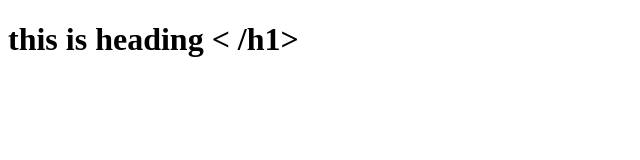
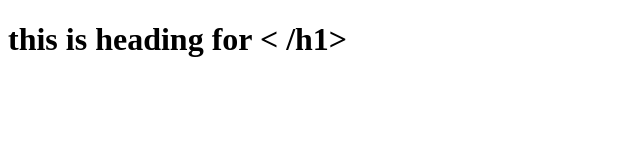
Before and after one commit to jeel2410/git_practice, a plain HTML site: page index.html in a window 1280 px wide. Shown: the whole page, without its empty margins (0-640 px from the left). Drawn offline with Linux system fonts and the light colour scheme.

Commit message:
final commit

```diff
--- a/index.html
+++ b/index.html
@@ -7,6 +7,6 @@
     <title>Document</title>
 </head>
 <body>
-    <h1>this is heading   < /h1>
+    <h1>this is heading   for < /h1>
 </body>
 </html>
```
